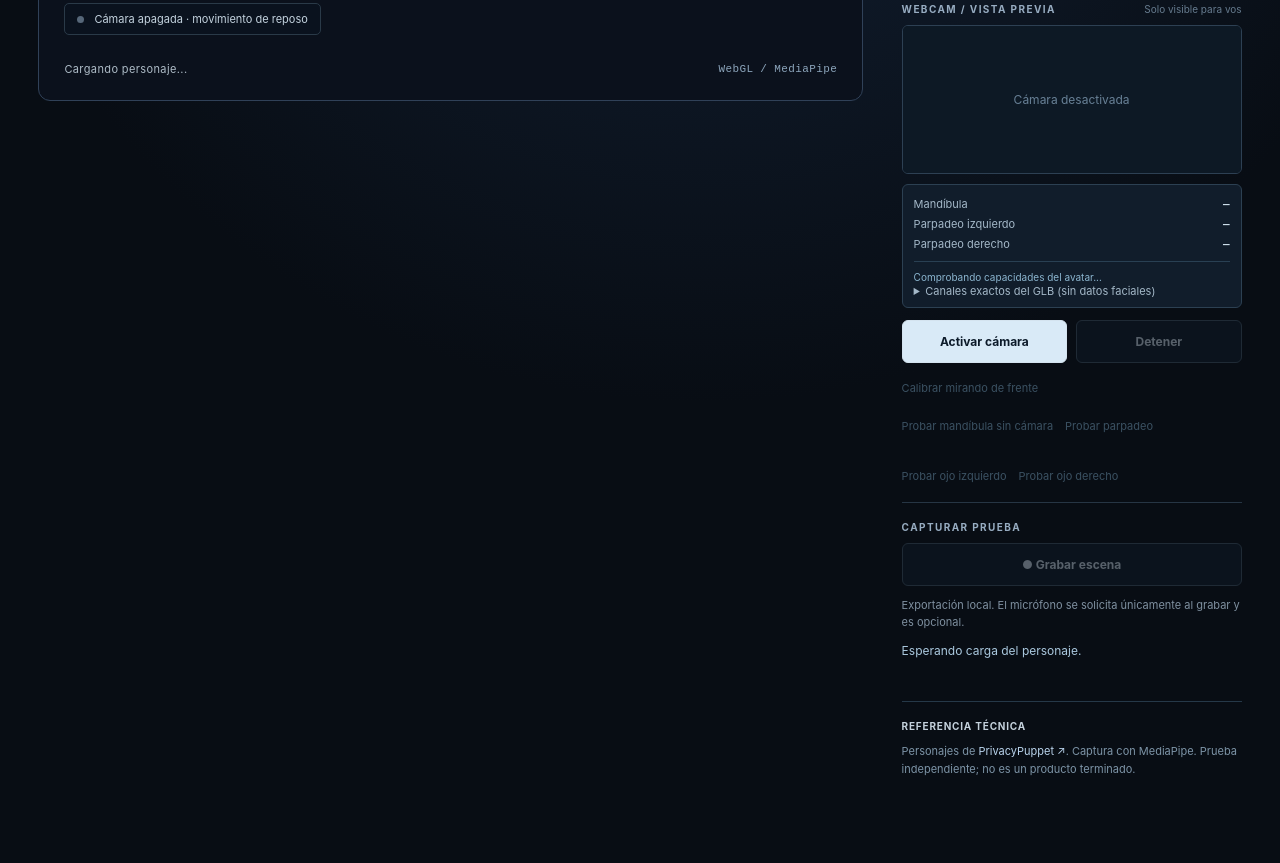
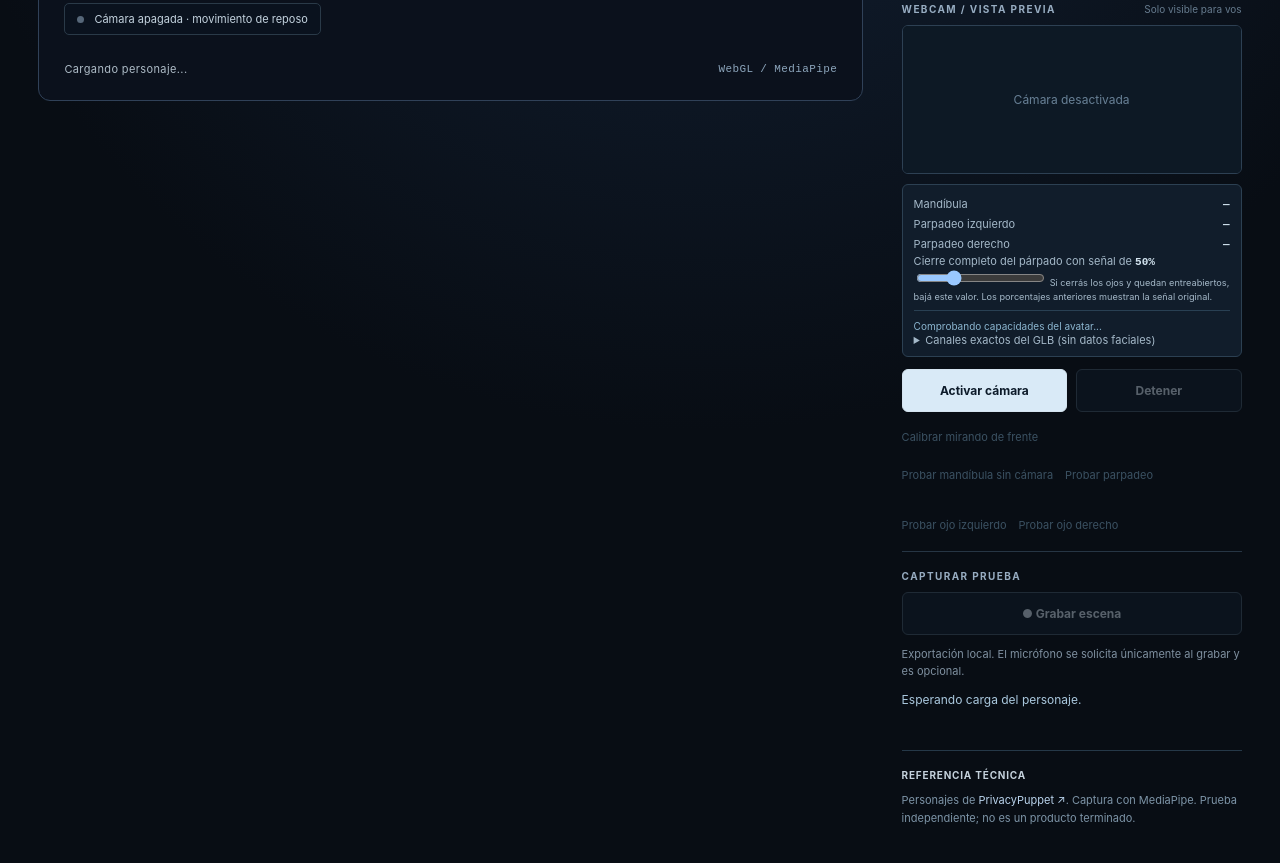
Before and after one commit to juanmanueltorres-creator/ia-cinema-lab, a plain HTML site: page experiments/privacy-puppet-webcam/index.html in a window 1280 px wide. Shown: the part 669-1532 px from the top of the page. Before the commit the page ends 1511 px from the top, so only its background shows below. Drawn offline with nearby package versions, Linux system fonts and the light colour scheme.

Commit message:
ui: let user calibrate full eyelid closure for webcam

```diff
--- a/experiments/privacy-puppet-webcam/index.html
+++ b/experiments/privacy-puppet-webcam/index.html
@@ -71,6 +71,11 @@
           <div><span>Mandíbula</span><strong id="jawMeter">—</strong></div>
           <div><span>Parpadeo izquierdo</span><strong id="blinkLMeter">—</strong></div>
           <div><span>Parpadeo derecho</span><strong id="blinkRMeter">—</strong></div>
+          <label class="blink-calibration" for="blinkCloseAt">
+            Cierre completo del párpado con señal de <strong id="blinkCloseValue">50%</strong>
+          </label>
+          <input id="blinkCloseAt" type="range" min="35" max="90" step="5" value="50" aria-label="Sensibilidad del cierre de párpados" />
+          <small class="blink-hint">Si cerrás los ojos y quedan entreabiertos, bajá este valor. Los porcentajes anteriores muestran la señal original.</small>
           <p id="rigSupport">Comprobando capacidades del avatar...</p>
           <details><summary>Canales exactos del GLB (sin datos faciales)</summary><pre id="rigChannels" style="white-space:pre-wrap;overflow-wrap:anywhere;max-height:12rem;overflow:auto"></pre></details>
         </div>
```
